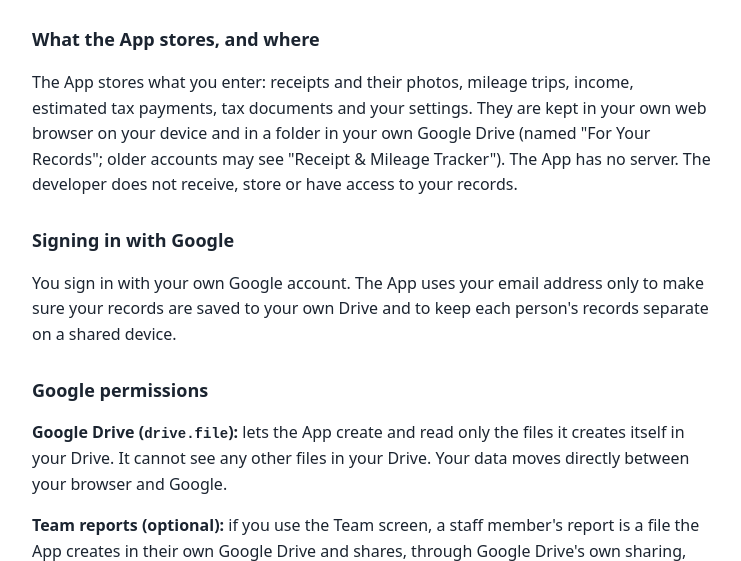
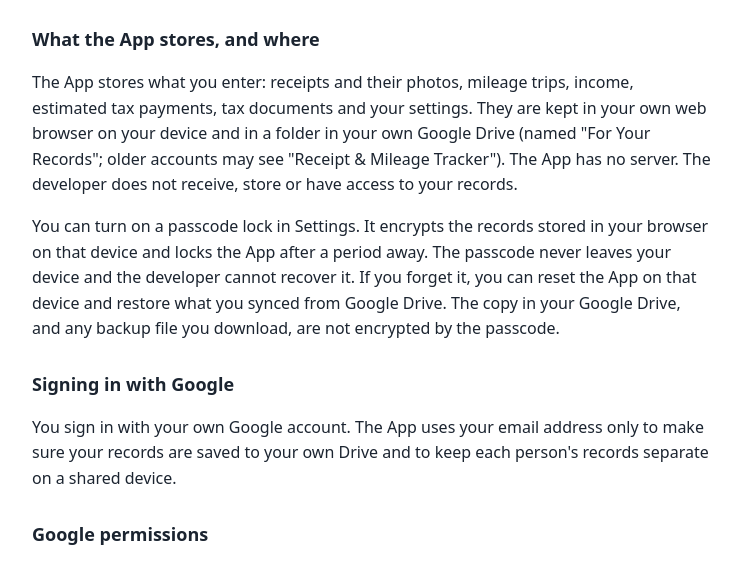
Before and after one commit to foryourrecords/foryourrecords.github.io, a plain HTML site: page privacy.html in a window 1280 px wide. Shown: the part 166-727 px from the top of the page, without its empty margins (268-1009 px from the left). Drawn offline with Linux system fonts and the light colour scheme.

Commit message:
Update privacy policy with passcode lock details
Added information about passcode lock and encryption for records.

```diff
--- a/privacy.html
+++ b/privacy.html
@@ -12,6 +12,8 @@
 
 <h2>What the App stores, and where</h2>
 <p>The App stores what you enter: receipts and their photos, mileage trips, income, estimated tax payments, tax documents and your settings. They are kept in your own web browser on your device and in a folder in your own Google Drive (named "For Your Records"; older accounts may see "Receipt &amp; Mileage Tracker"). The App has no server. The developer does not receive, store or have access to your records.</p>
+
+<p>You can turn on a passcode lock in Settings. It encrypts the records stored in your browser on that device and locks the App after a period away. The passcode never leaves your device and the developer cannot recover it. If you forget it, you can reset the App on that device and restore what you synced from Google Drive. The copy in your Google Drive, and any backup file you download, are not encrypted by the passcode.</p>
 
 <h2>Signing in with Google</h2>
 <p>You sign in with your own Google account. The App uses your email address only to make sure your records are saved to your own Drive and to keep each person's records separate on a shared device.</p>
```
